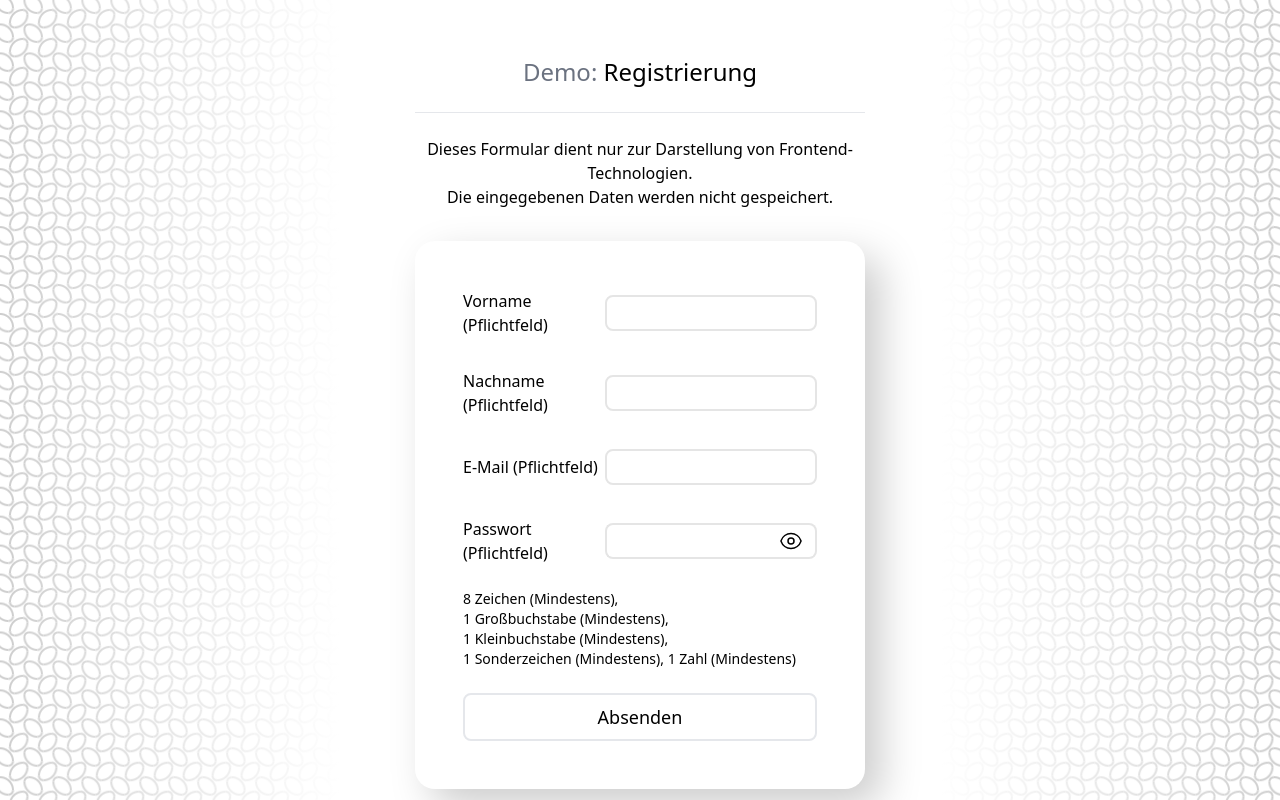
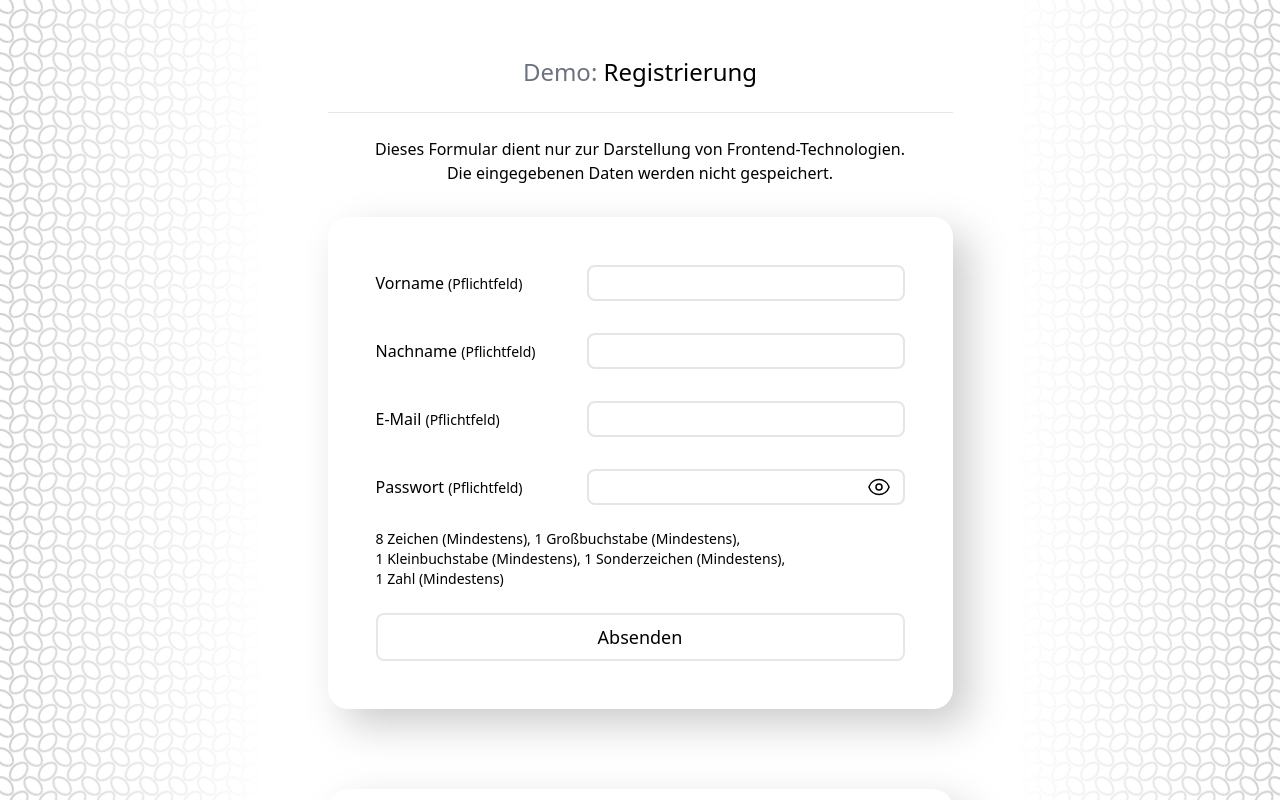
Before and after one commit to andreiSee/form-registration, a React (Vite) app: page / in a window 1280 px wide. Shown: the top 800 px of the page. Built offline with nearby package versions, Linux system fonts and the light colour scheme.

Commit message:
[Styling] Adjust form width and text size

```diff
--- a/src/App.tsx
+++ b/src/App.tsx
@@ -14,8 +14,8 @@ const App = ({ children }: { children: React.ReactNode }) => {
           from-[0%]
           to-[100%]"
       ></div>
-      <div className="flex justify-center md:w-[600px] bg-white">
-        <div className="w-9/12">
+      <div className="flex justify-center md:w-[750px] bg-white">
+        <div className="w-10/12">
           <header className="flex self-center justify-center w-full mt-14">
             <Focus>
               <Link to={'/'}>
--- a/src/components/form/Form.tsx
+++ b/src/components/form/Form.tsx
@@ -106,7 +106,9 @@ const Form = () => {
         >
           <input type="hidden" name="csrf-token" value="832fwe63jd87we3esr7d" />
           <FormFieldGroup>
-            <Label htmlFor="firstname">Vorname (Pflichtfeld)</Label>
+            <Label htmlFor="firstname">
+              Vorname <span className="text-sm">(Pflichtfeld)</span>
+            </Label>
             <Focus>
               <TextField
                 fieldName="firstname"
@@ -124,7 +126,9 @@ const Form = () => {
             errorMessage={errors.firstname?.message}
           />
           <FormFieldGroup>
-            <Label htmlFor="lastname">Nachname (Pflichtfeld)</Label>
+            <Label htmlFor="lastname">
+              Nachname <span className="text-sm">(Pflichtfeld)</span>
+            </Label>
             <Focus>
               <TextField
                 fieldName="lastname"
@@ -142,7 +146,9 @@ const Form = () => {
             errorMessage={errors.lastname?.message}
           />
           <FormFieldGroup>
-            <Label htmlFor="email">E-Mail (Pflichtfeld) </Label>
+            <Label htmlFor="email">
+              E-Mail <span className="text-sm">(Pflichtfeld)</span>{' '}
+            </Label>
             <Focus>
               <EmailField
                 fieldName="email"
@@ -160,7 +166,9 @@ const Form = () => {
             errorMessage={errors.email?.message}
           />
           <FormFieldGroup>
-            <Label htmlFor="password">Passwort (Pflichtfeld) </Label>
+            <Label htmlFor="password">
+              Passwort <span className="text-sm">(Pflichtfeld)</span>{' '}
+            </Label>
             <Focus>
               <PasswordField
                 fieldName="password"
```
